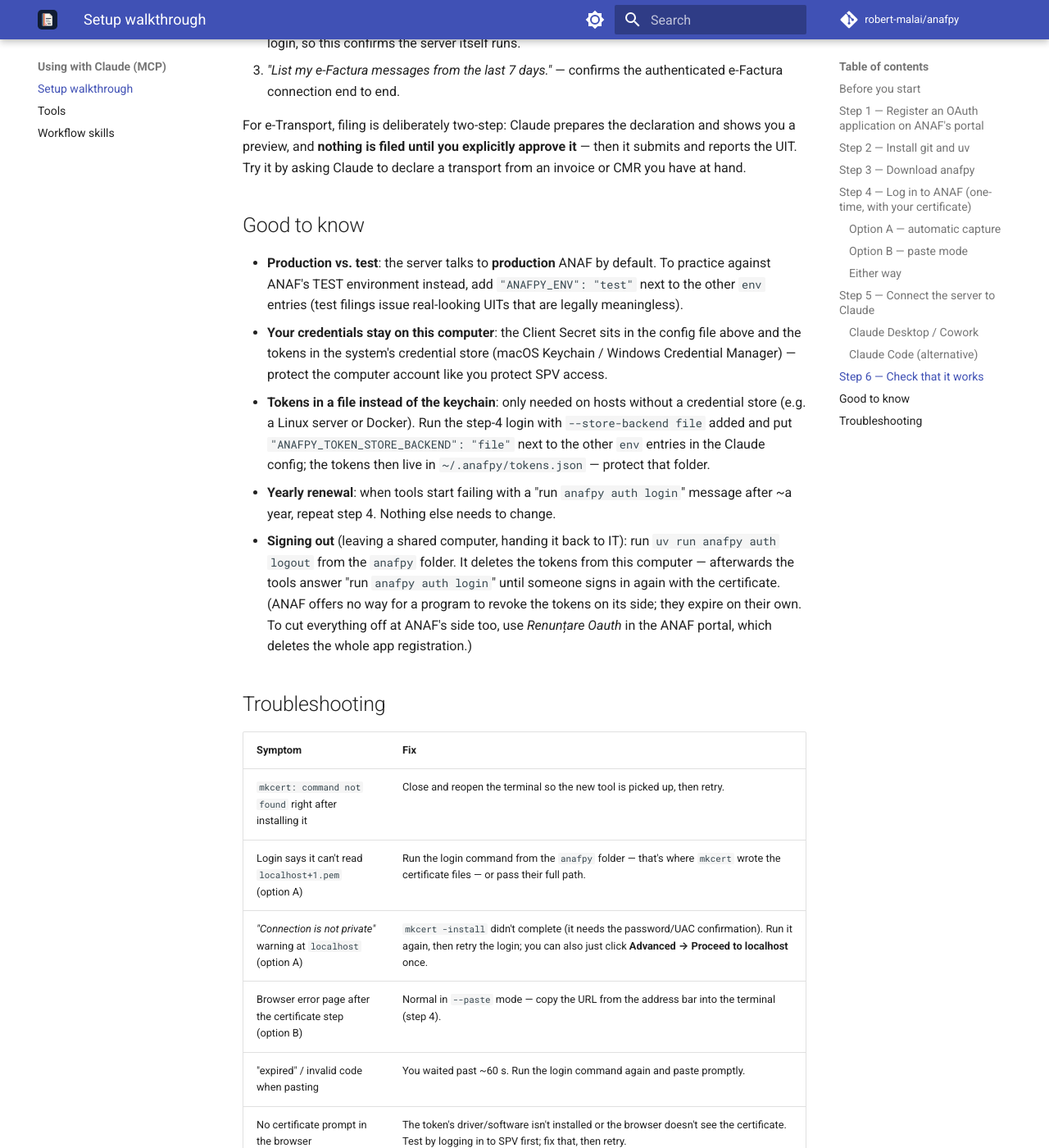
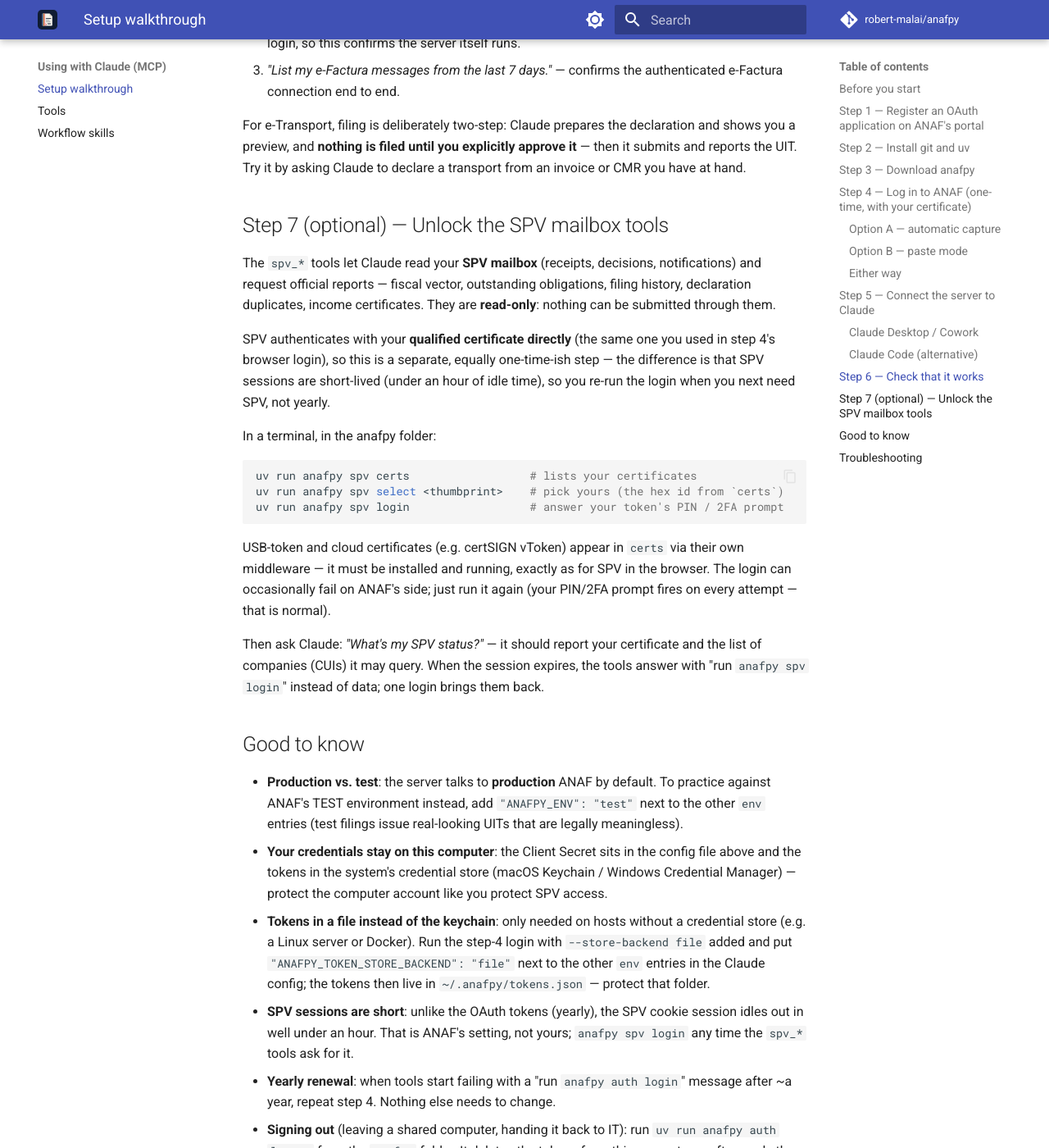
Before and after one commit to robert-malai/anafpy, an MkDocs documentation site: the page built from docs/mcp/setup.md, in a window 1280 px wide and 1400 px high, scrolled down 5612 px. Shown: the whole window at 82% size. Built offline with MkDocs 1.6.1 and Material for MkDocs 9.7.7, drawn with Linux system fonts in a browser that asks for light colours; comment, search, counter and statistics services are not loaded.

Commit message:
SPV M3 polish: cross-platform CI, README section, setup step, evals
CI now runs the (respx-mocked, credential-free) test suite on
ubuntu/macos/windows x 3.12/3.13 — the SPV layer has platform seams
(Keychain/SecureTransport vs CertStore/Schannel) and the shared code must
stay green on both; the static gates stay on the ubuntu leg. The one
POSIX-only assertion (0600 store perms) is skipped on Windows.

README gains the SPV story (what-can-you-do block, SpvClient bullet,
usage snippet, spv_* tools in the MCP section); the accountant setup
walkthrough gains an optional Step 7 (spv certs/select/login, short
session lifetime explained); evals/spv.md carries 10 read-only eval
questions with expected tool trajectories for grading a connected client.

Co-Authored-By: Claude Fable 5 <noreply@anthropic.com>

````diff
--- a/docs/mcp/setup.md
+++ b/docs/mcp/setup.md
@@ -262,6 +262,36 @@ and shows you a preview, and **nothing is filed until you explicitly approve it*
 — then it submits and reports the UIT. Try it by asking Claude to declare a
 transport from an invoice or CMR you have at hand.
 
+## Step 7 (optional) — Unlock the SPV mailbox tools
+
+The `spv_*` tools let Claude read your **SPV mailbox** (receipts, decisions,
+notifications) and request official reports — fiscal vector, outstanding
+obligations, filing history, declaration duplicates, income certificates. They
+are **read-only**: nothing can be submitted through them.
+
+SPV authenticates with your **qualified certificate directly** (the same one
+you used in step 4's browser login), so this is a separate, equally one-time-ish
+step — the difference is that SPV sessions are short-lived (under an hour of
+idle time), so you re-run the login when you next need SPV, not yearly.
+
+In a terminal, in the anafpy folder:
+
+```bash
+uv run anafpy spv certs                  # lists your certificates
+uv run anafpy spv select <thumbprint>    # pick yours (the hex id from `certs`)
+uv run anafpy spv login                  # answer your token's PIN / 2FA prompt
+```
+
+USB-token and cloud certificates (e.g. certSIGN vToken) appear in `certs` via
+their own middleware — it must be installed and running, exactly as for SPV in
+the browser. The login can occasionally fail on ANAF's side; just run it again
+(your PIN/2FA prompt fires on every attempt — that is normal).
+
+Then ask Claude: *"What's my SPV status?"* — it should report your certificate
+and the list of companies (CUIs) it may query. When the session expires, the
+tools answer with "run `anafpy spv login`" instead of data; one login brings
+them back.
+
 ## Good to know
 
 - **Production vs. test**: the server talks to **production** ANAF by default. To
@@ -277,6 +307,9 @@ transport from an invoice or CMR you have at hand.
   `--store-backend file` added and put `"ANAFPY_TOKEN_STORE_BACKEND": "file"`
   next to the other `env` entries in the Claude config; the tokens then live in
   `~/.anafpy/tokens.json` — protect that folder.
+- **SPV sessions are short**: unlike the OAuth tokens (yearly), the SPV cookie
+  session idles out in well under an hour. That is ANAF's setting, not yours;
+  `anafpy spv login` any time the `spv_*` tools ask for it.
 - **Yearly renewal**: when tools start failing with a "run `anafpy auth login`"
   message after ~a year, repeat step 4. Nothing else needs to change.
 - **Signing out** (leaving a shared computer, handing it back to IT): run
````
Also changed, not shown: CLAUDE.md (+7 -2 lines), README.md (+42 -1 lines), evals/spv.md (added, +96 -0 lines), 2 other files.
